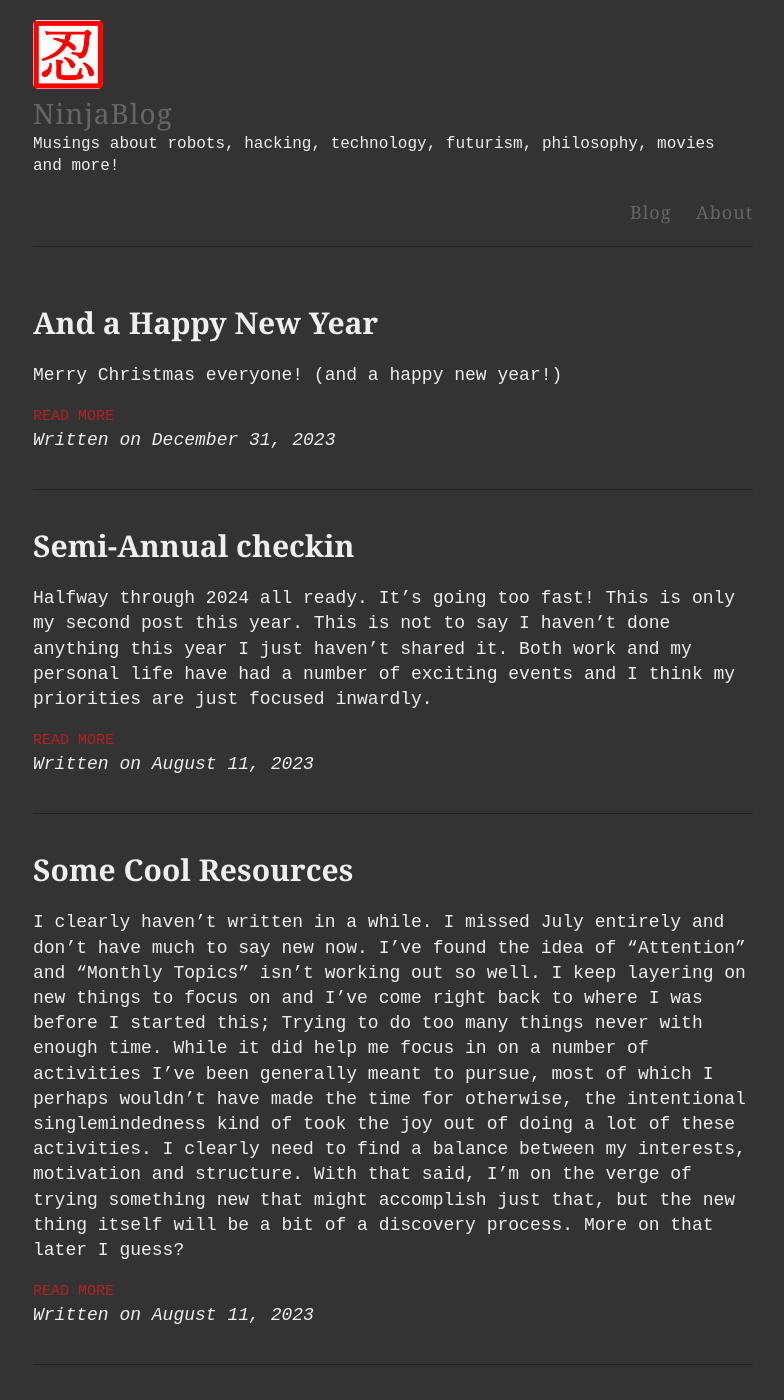
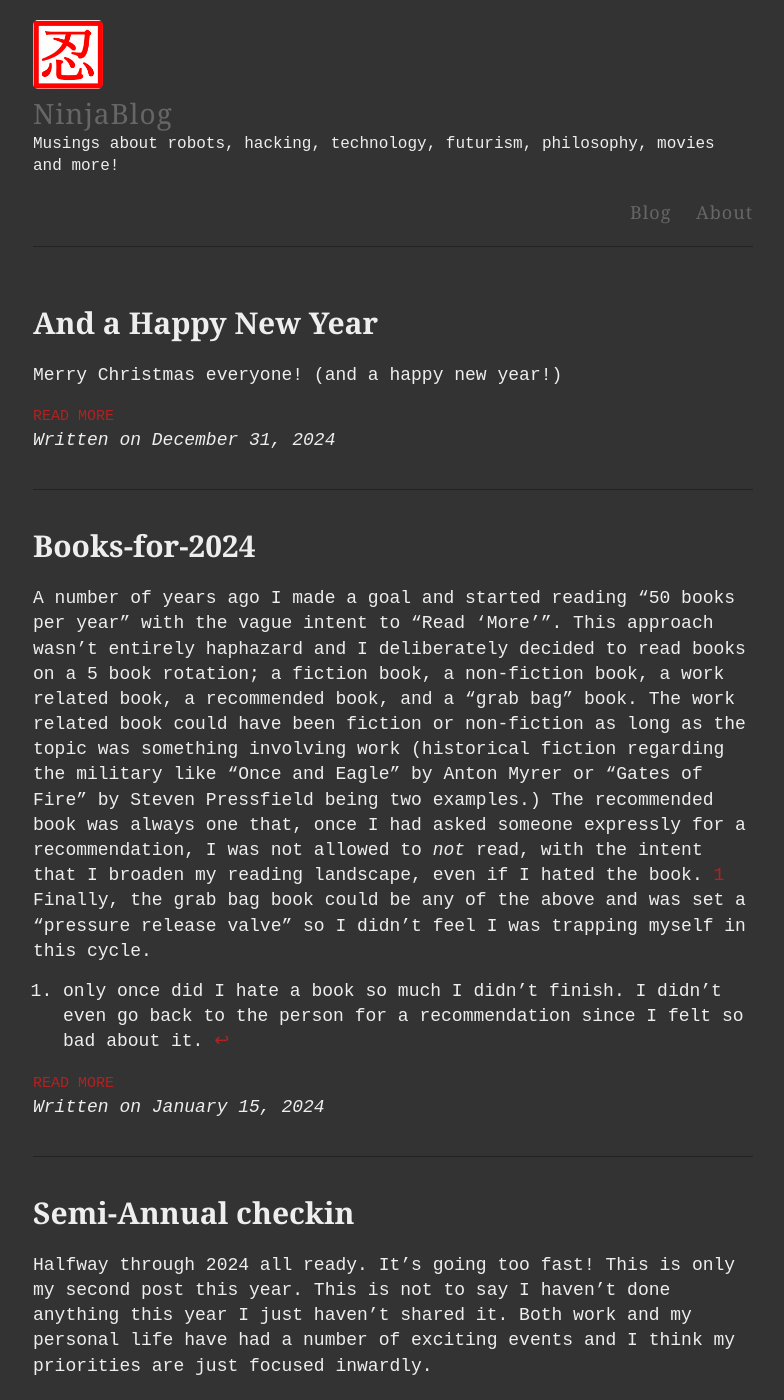
Before and after one commit to ninjajoe9/ninjajoe9.github.io, a Jekyll site: the page built from index.html, in a window 1280 px wide and 1400 px high. Shown: the whole window, without its empty margins (247-1031 px from the left). Built offline with Jekyll 4.4.1, drawn with Linux system fonts in a browser that asks for light colours; some of the changed text lies outside the part shown.

Commit message:
change erroneous dates

```diff
--- a/_posts/2023-12-31-and-a-happy-new-year.md
+++ b/_posts/2023-12-31-and-a-happy-new-year.md
@@ -1,6 +1,6 @@
 ---
 title: "And a Happy New Year"
-date: 2023-12-31
+date: 2024-12-31
 ---
 
 Merry Christmas everyone! (and a happy new year!)
--- a/_posts/2024-01-15-Books-for-2024.md
+++ b/_posts/2024-01-15-Books-for-2024.md
@@ -1,6 +1,6 @@
 ---
 title: "Books-for-2024"
-date: 2023-01-15
+date: 2024-01-15
 ---
 
 A number of years ago I made a goal and started reading "50 books per year" with the vague intent to "Read 'More'". This approach wasn't entirely haphazard and I deliberately decided to read books on a 5 book rotation; a fiction book, a non-fiction book, a work related book, a recommended book, and a "grab bag" book. The work related book could have been fiction or non-fiction as long as the topic was something involving work (historical fiction regarding the military like "Once and Eagle" by Anton Myrer or "Gates of Fire" by Steven Pressfield being two examples.) The recommended book was always one that, once I had asked someone expressly for a recommendation, I was not allowed to *not* read, with the intent that I broaden my reading landscape, even if I hated the book. [^1] Finally, the grab bag book could be any of the above and was set a "pressure release valve" so I didn't feel I was trapping myself in this cycle.
```
